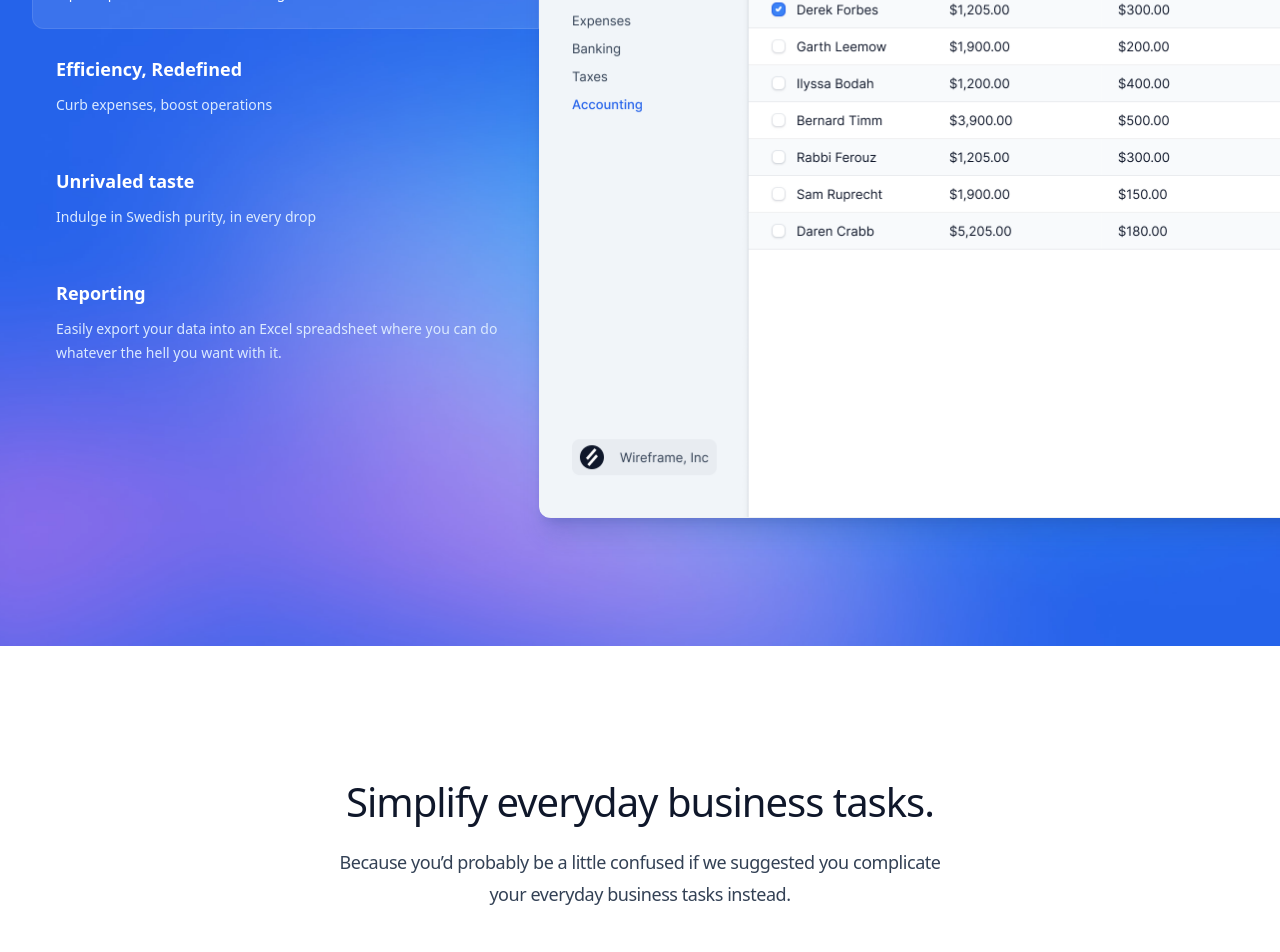
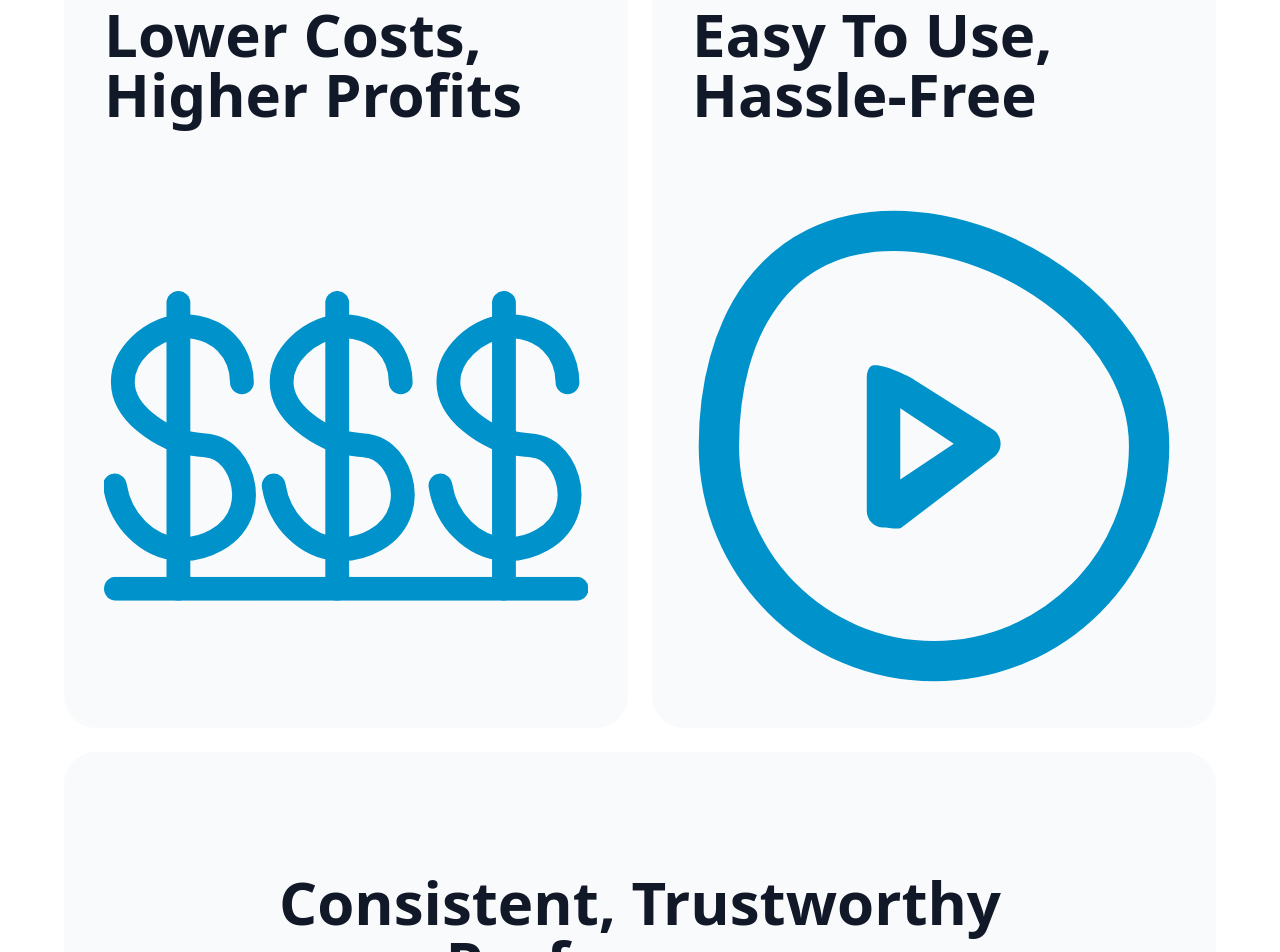
Before and after one commit to jensjohnston/smartbottling, a Next.js app: page / in a window 1280 px wide. Shown: the part 4760-5712 px from the top of the page. Built offline with nearby package versions, Linux system fonts and the light colour scheme; a web font is replaced by a local one.

Commit message:
update efficiency

```diff
--- /dev/null
+++ b/src/components/PlayIcon.jsx
@@ -0,0 +1,15 @@
+export function PlayIcon(props) {
+    return (
+        <svg width="36" height="36" viewBox="0 0 36 36" fill="none" {...props}>
+        <g clip-path="url(#clip0_9413_7890)">
+        <path d="M22.41 16.8002L16.55 13.0902C15.98 12.7102 13.59 11.5902 13.21 12.1602C13.07 12.3602 13 12.6002 13 12.8502V22.8102C13 23.5002 13.56 24.0602 14.24 24.0602C14.49 24.0602 15.34 24.2302 15.54 24.0902L22.4 18.8702C22.97 18.4902 23.13 17.7202 22.75 17.1402C22.66 17.0002 22.54 16.8802 22.4 16.7902L22.41 16.8002ZM15.49 20.4902V15.1902L19.47 17.8402L15.49 20.4902Z" fill="#0092CB"/>
+        <path d="M34 18C34 26.84 26.84 34 18 34C9.16 34 2 26.84 2 18C2 9.16 6.16 2 15 2C23.84 2 34 9.16 34 18Z" stroke="#0092CB" stroke-width="3" stroke-miterlimit="10"/>
+        </g>
+        <defs>
+        <clipPath id="clip0_9413_7890">
+        <rect width="36" height="36" fill="white"/>
+        </clipPath>
+        </defs>
+        </svg>
+    )
+  }
--- a/src/components/SecondaryFeatures.jsx
+++ b/src/components/SecondaryFeatures.jsx
@@ -7,6 +7,9 @@ import { Container } from '@/components/Container'
 import screenshotContacts from '@/images/screenshots/contacts.png'
 import screenshotInventory from '@/images/screenshots/inventory.png'
 import screenshotProfitLoss from '@/images/screenshots/profit-loss.png'
+
+import { Dollar } from '@/components/dollar'
+import { PlayIcon } from '@/components/PlayIcon'
 
 const features = [
   {
@@ -211,20 +214,45 @@ export function SecondaryFeatures() {
     <section
       id="secondary-features"
       aria-label="Features for simplifying everyday business tasks"
-      className="pb-14 pt-20 sm:pb-20 sm:pt-32 lg:pb-32 sm:px-6 lg:px-8"
+      className="pb-14 pt-20 sm:pb-20 sm:pt-0 lg:pb-32 sm:px-6 lg:px-8"
     >
       <Container>
         <div className="mx-auto max-w-2xl md:text-center">
-          <h2 className="font-display text-3xl tracking-tight text-slate-900 sm:text-4xl">
-            Simplify everyday business tasks.
-          </h2>
-          <p className="mt-4 text-lg tracking-tight text-slate-700">
-            Because you’d probably be a little confused if we suggested you
-            complicate your everyday business tasks instead.
-          </p>
+        <h2 className="text-left text-8xl font-bold break-words text-center">Efficiency <br /> elevated</h2>
+        <p className="text-left text-2xl max-w-2xl mt-4 font-medium text-gray-500 text-center">Unleash the power of simplicity with Bluewater's SmartBottlingplant™. Experience savings, streamlined operations and effortless automation, all engineered for your convenience.</p>
         </div>
-        <FeaturesMobile />
-        <FeaturesDesktop />
+        <div className="grid grid-cols-2 max-w-6xl mx-auto mt-20 gap-6">
+        <div className="col-span-1 bg-gray-50 p-10 rounded-4xl">
+          <div className="h-full flex flex-col items-center">
+            <div className="grid mt-20">
+              <h3 className="font-bold text-gray-900 text-6xl">Lower Costs, Higher Profits</h3>
+            </div>
+            <div className="relative w-full flex-grow flex items-center">
+            <Dollar className="h-full w-full mt-20" />
+            </div>
+          </div>
+        </div>
+        <div className="col-span-1 bg-gray-50 p-10 rounded-4xl">
+          <div className="h-full flex flex-col items-center">
+            <div className="grid mt-20">
+              <h3 className="font-bold text-gray-900 text-6xl">Easy To Use, Hassle-Free</h3>
+            </div>
+            <div className="relative w-full flex-grow flex items-center">
+            <PlayIcon className="h-full w-full mt-20 h-72" />
+            </div>
+          </div>
+        </div>
+        <div className="col-span-2 bg-gray-50 p-10 rounded-4xl">
+          <div className="h-full flex flex-col items-center">
+            <div className="grid mt-20">
+              <h3 className="font-bold text-gray-900 text-6xl md:text-center">Consistent, Trustworthy Performance</h3>
+            </div>
+            <div className="relative w-full flex-grow flex items-center">
+            <PlayIcon className="h-full w-full mt-20 h-72" />
+            </div>
+          </div>
+        </div>
+        </div>
       </Container>
     </section>
   )
--- /dev/null
+++ b/src/components/dollar.jsx
@@ -0,0 +1,41 @@
+export function Dollar(props) {
+    return (
+        <svg width="448" height="287" viewBox="0 0 448 287" fill="none" xmlns="http://www.w3.org/2000/svg" {...props}>
+        <g clip-path="url(#clip0_9410_7865)">
+        <g clip-path="url(#clip1_9410_7865)">
+        <path d="M274.67 84.5243C274.67 80.4818 274.229 62.2538 259.97 47.7743C242.992 30.5018 220.207 32.5598 215.87 33.0743C189.557 36.0878 164.2 59.3873 164.42 84.5243C164.641 115.762 203.963 133.916 208.52 135.974C232.628 146.779 244.976 137.885 259.97 150.674C273.421 162.214 280.109 183.529 274.67 202.124C267.1 227.776 238.655 240.344 215.87 238.874C187.573 237.037 162.289 213.002 157.07 180.074" stroke="#0092CB" stroke-width="22.05" stroke-miterlimit="10" stroke-linecap="round"/>
+        <path d="M215.871 11.0249V275.625" stroke="#0092CB" stroke-width="22.05" stroke-miterlimit="10" stroke-linecap="round"/>
+        </g>
+        <g clip-path="url(#clip2_9410_7865)">
+        <path d="M127.67 84.5243C127.67 80.4818 127.229 62.2538 112.97 47.7743C95.9918 30.5018 73.2068 32.5598 68.8703 33.0743C42.5573 36.0878 17.1998 59.3873 17.4203 84.5243C17.6408 115.762 56.9633 133.916 61.5203 135.974C85.6283 146.779 97.9763 137.885 112.97 150.674C126.421 162.214 133.109 183.529 127.67 202.124C120.1 227.776 91.6553 240.344 68.8703 238.874C40.5728 237.037 15.2888 213.002 10.0703 180.074" stroke="#0092CB" stroke-width="22.05" stroke-miterlimit="10" stroke-linecap="round"/>
+        <path d="M68.8701 11.0249V275.625" stroke="#0092CB" stroke-width="22.05" stroke-miterlimit="10" stroke-linecap="round"/>
+        </g>
+        <g clip-path="url(#clip3_9410_7865)">
+        <path d="M429.02 84.5243C429.02 80.4818 428.579 62.2538 414.32 47.7743C397.341 30.5018 374.556 32.5598 370.22 33.0743C343.907 36.0878 318.549 59.3873 318.77 84.5243C318.99 115.762 358.313 133.916 362.87 135.974C386.978 146.779 399.326 137.885 414.32 150.674C427.77 162.214 434.459 183.529 429.02 202.124C421.449 227.776 393.005 240.344 370.22 238.874C341.922 237.037 316.638 213.002 311.42 180.074" stroke="#0092CB" stroke-width="22.05" stroke-miterlimit="10" stroke-linecap="round"/>
+        <path d="M370.221 11.0249V275.625" stroke="#0092CB" stroke-width="22.05" stroke-miterlimit="10" stroke-linecap="round"/>
+        </g>
+        <g clip-path="url(#clip4_9410_7865)">
+        <path d="M11.0254 275.625H437.399" stroke="#0092CB" stroke-width="22.05" stroke-miterlimit="10" stroke-linecap="round"/>
+        </g>
+        </g>
+        <defs>
+        <clipPath id="clip0_9410_7865">
+        <rect width="448" height="287" fill="white"/>
+        </clipPath>
+        <clipPath id="clip1_9410_7865">
+        <rect width="285.694" height="286.65" fill="white" transform="translate(73.5)"/>
+        </clipPath>
+        <clipPath id="clip2_9410_7865">
+        <rect width="285.694" height="286.65" fill="white" transform="translate(-73.5)"/>
+        </clipPath>
+        <clipPath id="clip3_9410_7865">
+        <rect width="285.694" height="286.65" fill="white" transform="translate(227.85)"/>
+        </clipPath>
+        <clipPath id="clip4_9410_7865">
+        <rect width="448.423" height="22.05" fill="white" transform="translate(0 264.6)"/>
+        </clipPath>
+        </defs>
+        </svg>
+
+    )
+  }
--- a/src/pages/index.jsx
+++ b/src/pages/index.jsx
@@ -27,7 +27,6 @@ export default function Home() {
         <Hero />
         <ProductDetails />
         <SustainabilityDetails />
-        <PrimaryFeatures />
         <SecondaryFeatures />
         <CallToAction />
         <Testimonials />
--- a/tailwind.config.js
+++ b/tailwind.config.js
@@ -61,6 +61,8 @@ module.exports = {
         '256': '64rem',
         '288': '72rem',
         '320': '80rem',
+        '280': '280px',
+        '300': '300px',
         // ... add more if needed
       },
       height: {
@@ -71,6 +73,7 @@ module.exports = {
         '256': '64rem',
         '288': '72rem',
         '320': '80rem',
+        '600': '600px',
         // ... add more if needed
       }
     },
```
